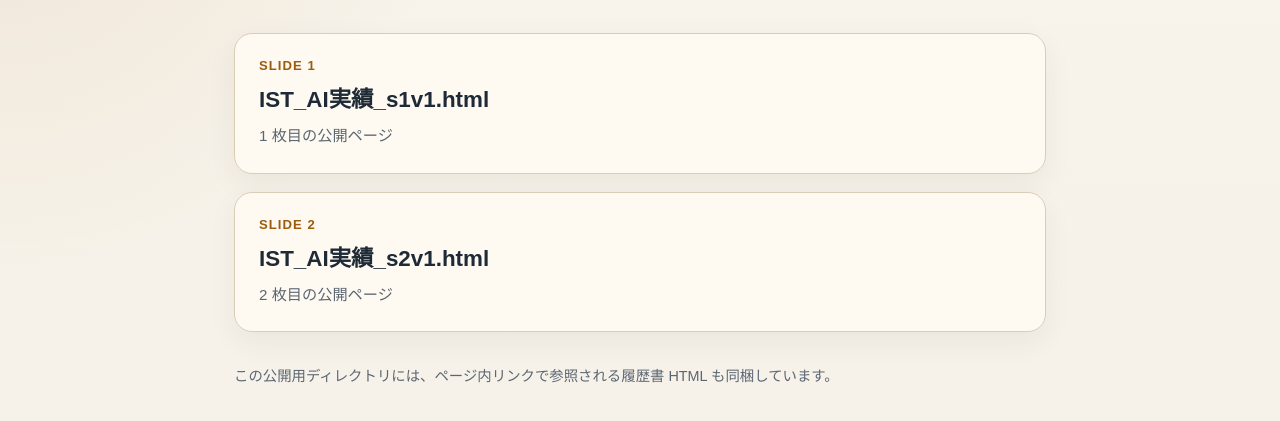
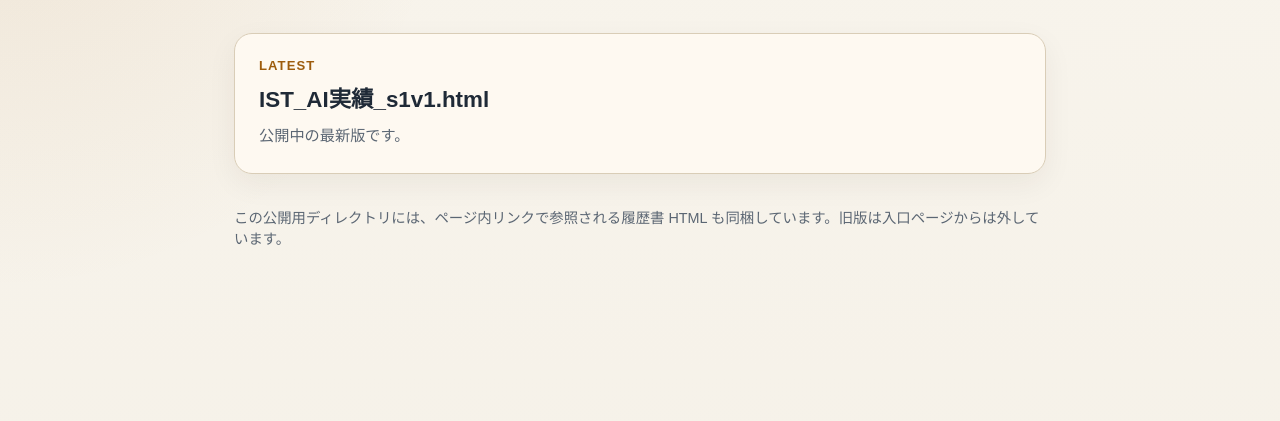
Before and after one commit to baojingzhang297-bot/ist-ai-pages, a plain HTML site: page index.html in a window 1280 px wide. Shown: the part 161-582 px from the top of the page. Drawn offline with Linux system fonts and the light colour scheme.

Commit message:
Fix index to point only to latest s1 deck

```diff
--- a/index.html
+++ b/index.html
@@ -104,19 +104,13 @@
 
     <div class="grid">
       <a class="card" href="./deliverables/IST_AI実績_s1v1.html">
-        <div class="label">Slide 1</div>
+        <div class="label">Latest</div>
         <div class="title">IST_AI実績_s1v1.html</div>
-        <p class="meta">1 枚目の公開ページ</p>
-      </a>
-
-      <a class="card" href="./deliverables/IST_AI実績_s2v1.html">
-        <div class="label">Slide 2</div>
-        <div class="title">IST_AI実績_s2v1.html</div>
-        <p class="meta">2 枚目の公開ページ</p>
+        <p class="meta">公開中の最新版です。</p>
       </a>
     </div>
 
-    <footer>この公開用ディレクトリには、ページ内リンクで参照される履歴書 HTML も同梱しています。</footer>
+    <footer>この公開用ディレクトリには、ページ内リンクで参照される履歴書 HTML も同梱しています。旧版は入口ページからは外しています。</footer>
   </main>
 </body>
 </html>
```
